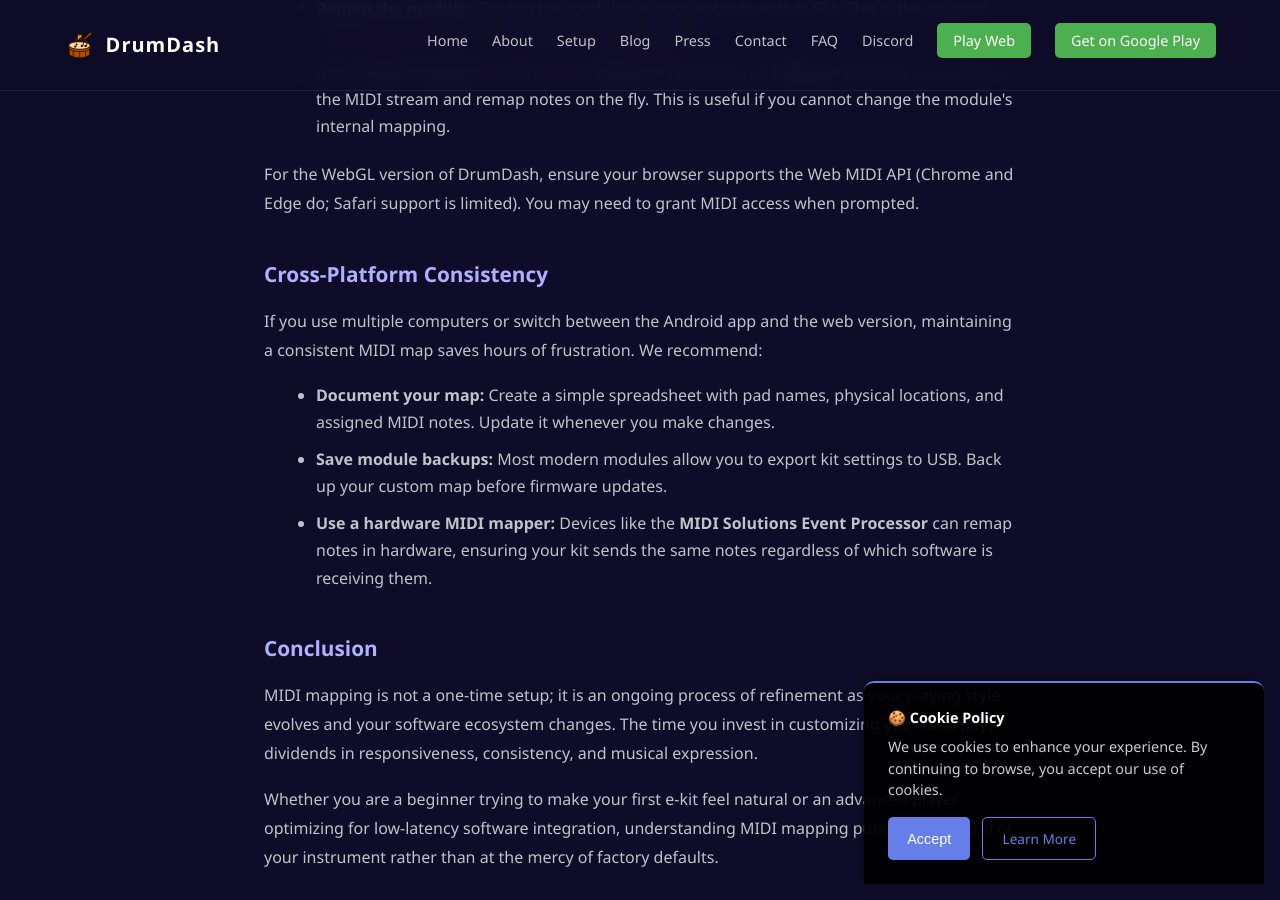
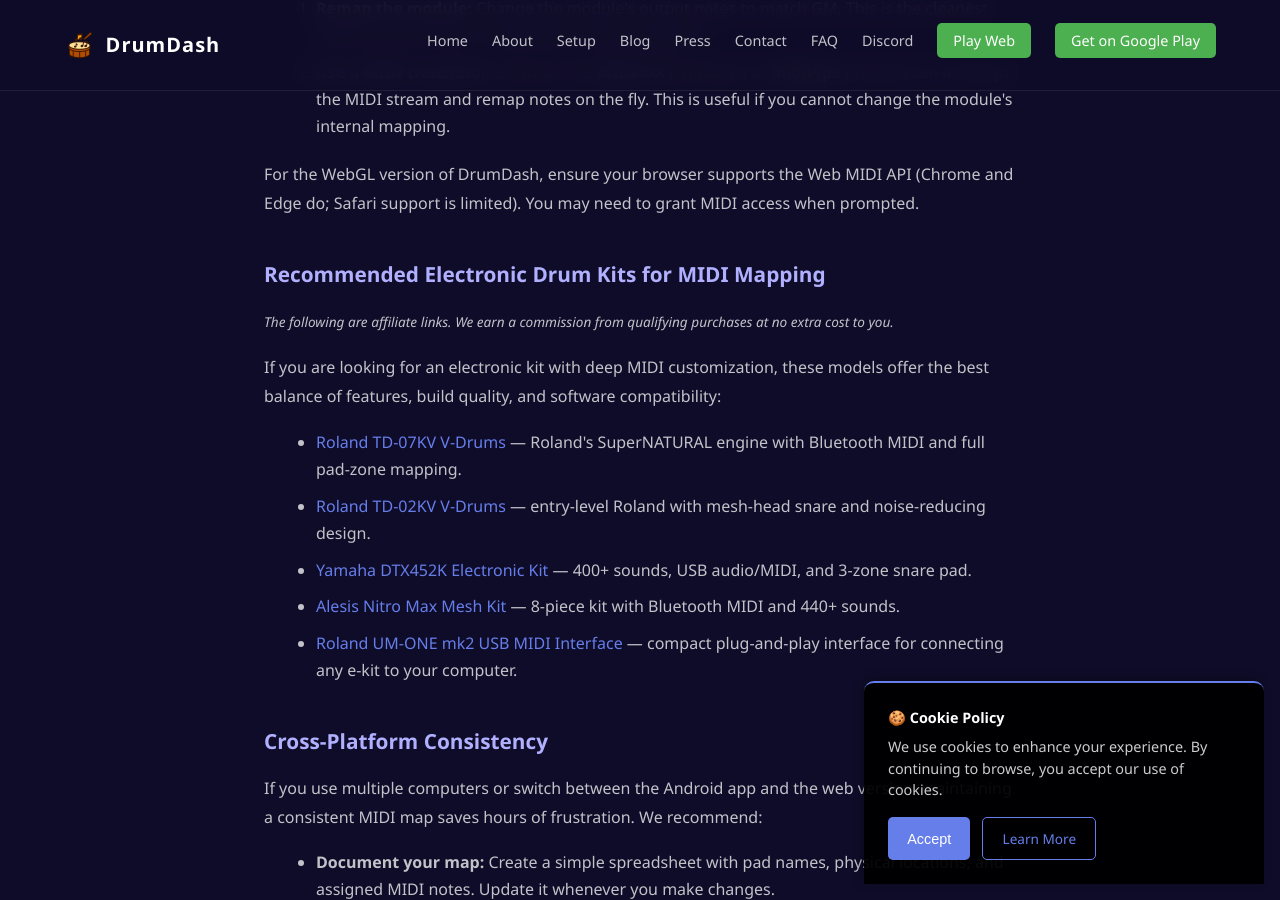
Before and after one commit to tsikerdekis/DrumDash-WebGL, a Jekyll site: the page built from blog/midi-mapping-101-customizing-your-e-drum-kit.html, in a window 1280 px wide and 900 px high, scrolled down 3303 px. Built offline with Jekyll 4.4.1, drawn with Linux system fonts in a browser that asks for light colours.

Commit message:
Remove emoji overlay; add affiliate product links
Remove the decorative .affiliate-ad-image-wrap::before pseudo-element from play.css. Add affiliate disclosures and “recommended gear” lists (with Amazon affiliate links and rel="noopener sponsored") to three blog posts: building-a-home-drum-studio-on-a-budget, how-to-practice-drums-without-a-kit, and midi-mapping-101-customizing-your-e-drum-kit. Also update a few inline product mentions to include affiliate links and small muted affiliate annotations.

```diff
--- a/blog/midi-mapping-101-customizing-your-e-drum-kit.html
+++ b/blog/midi-mapping-101-customizing-your-e-drum-kit.html
@@ -123,6 +123,17 @@
 
         <p>For the WebGL version of DrumDash, ensure your browser supports the Web MIDI API (Chrome and Edge do; Safari support is limited). You may need to grant MIDI access when prompted.</p>
 
+        <h2>Recommended Electronic Drum Kits for MIDI Mapping</h2>
+        <p><em style="font-size:0.85em;color:var(--text-muted);">The following are affiliate links. We earn a commission from qualifying purchases at no extra cost to you.</em></p>
+        <p>If you are looking for an electronic kit with deep MIDI customization, these models offer the best balance of features, build quality, and software compatibility:</p>
+        <ul>
+            <li><a href="https://www.amazon.com/dp/B08L8J6K31?tag=northshorepre-20" target="_blank" rel="noopener sponsored">Roland TD-07KV V-Drums</a> — Roland's SuperNATURAL engine with Bluetooth MIDI and full pad-zone mapping.</li>
+            <li><a href="https://www.amazon.com/dp/B0BQFK6ZFB?tag=northshorepre-20" target="_blank" rel="noopener sponsored">Roland TD-02KV V-Drums</a> — entry-level Roland with mesh-head snare and noise-reducing design.</li>
+            <li><a href="https://www.amazon.com/dp/B07DPLHDDY?tag=northshorepre-20" target="_blank" rel="noopener sponsored">Yamaha DTX452K Electronic Kit</a> — 400+ sounds, USB audio/MIDI, and 3-zone snare pad.</li>
+            <li><a href="https://www.amazon.com/dp/B0C43R8SRB?tag=northshorepre-20" target="_blank" rel="noopener sponsored">Alesis Nitro Max Mesh Kit</a> — 8-piece kit with Bluetooth MIDI and 440+ sounds.</li>
+            <li><a href="https://www.amazon.com/dp/B00967UN50?tag=northshorepre-20" target="_blank" rel="noopener sponsored">Roland UM-ONE mk2 USB MIDI Interface</a> — compact plug-and-play interface for connecting any e-kit to your computer.</li>
+        </ul>
+
         <h2>Cross-Platform Consistency</h2>
 
         <p>If you use multiple computers or switch between the Android app and the web version, maintaining a consistent MIDI map saves hours of frustration. We recommend:</p>
```
Also changed, not shown: assets/css/play.css (+0 -7 lines), blog/building-a-home-drum-studio-on-a-budget.html (+10 -1 lines), blog/how-to-practice-drums-without-a-kit.html (+10 -2 lines).
